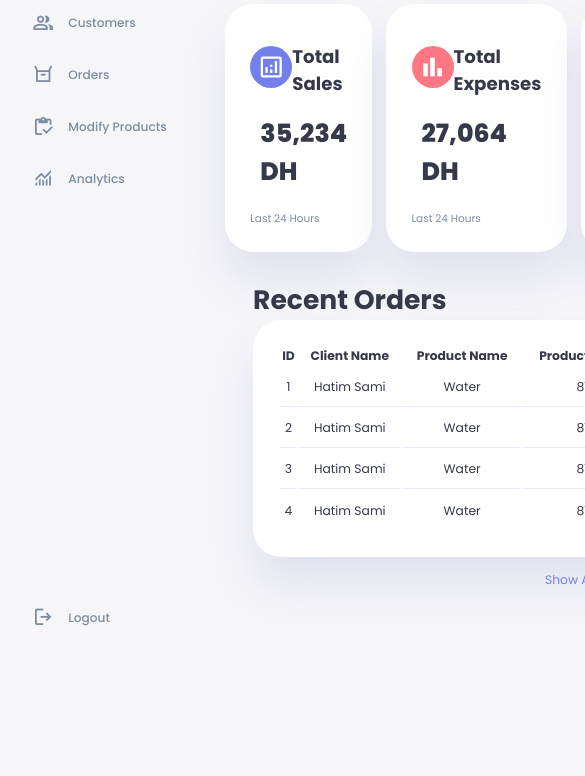
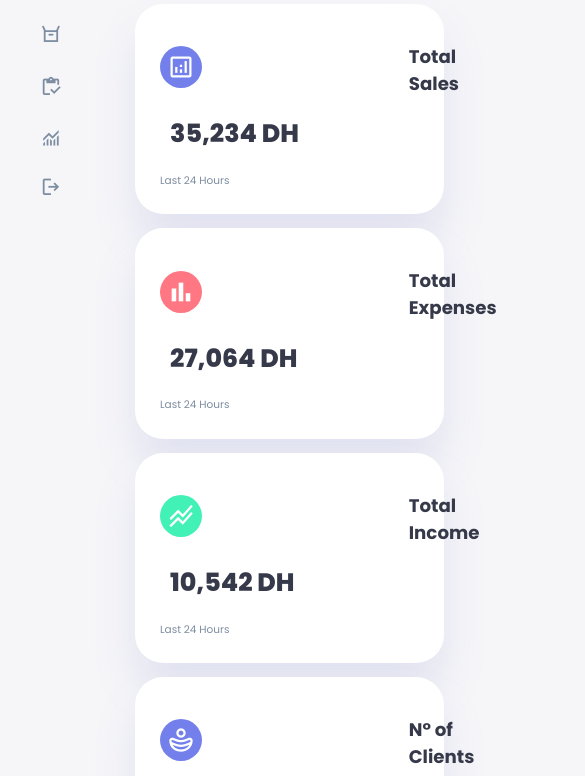
Before and after one commit to hsami7/shop_website, a plain HTML site: page shop-frontend/admin.html in a window 390 px wide. Shown: the part 156-932 px from the top of the page, 585 px wide, since content can reach past the window. Before the commit the page ends 844 px from the top, so only its background shows below. Drawn offline with nearby package versions, Linux system fonts and the light colour scheme.

Commit message:
add MEDIA QUERIES FOR SMALL LAPTOP'S

```diff
--- a/shop-frontend/styles.css
+++ b/shop-frontend/styles.css
@@ -56,7 +56,7 @@ body {
 
 .container {
     display: grid;
-    width: 98%;
+    width: 97%;
     margin: 0 auto;
     gap: 1.8rem;
     grid-template-columns: 14rem auto;
@@ -132,13 +132,12 @@ aside {
 }
 
 aside .top {
-    background: white;
     display: flex;
     align-items: center;
     justify-content: center;
     flex-direction: column;
     margin-top: 1.4rem;
-    color: #0519b1;
+    color: #0519b1; /* logo color */
 }
 
 aside .close {
@@ -420,3 +419,51 @@ main .right .profile h3 {
     font-size: 1.2rem;
     color: var(--color-dark-variant);
 }
+
+/* ===================== MEDIA QUERIES FOR SMALL LAPTOP'S ===================== */
+
+@media screen and (max-width: 1200px) {
+    .container {
+        width: 94%;
+        grid-template-columns: 7rem auto;
+    }
+
+    aside h2 {
+        display: none;
+    }
+
+    aside .sidebar h3 {
+        display: none;
+    }
+
+    aside .sidebar a {
+        width: 5.6rem;
+    }
+
+    aside .sidebar a:last-child {
+        position: relative;
+        margin-top: 1.8rem;
+    }
+
+    main .insights {
+        grid-template-columns: 1fr;
+        gap: 0;
+    }
+
+    main .insights>div .top_of_class .adjust {
+            padding-left: 80%;
+        }
+
+    main .recent-orders {
+        width: 94%;
+        position: absolute;
+        left: 50%;
+        transform: translateX(-50%);
+        margin: 2rem 0 0 8.8rem;
+    }
+
+    main .recent-orders table {
+        width: 83vw;
+    }
+
+}
```
